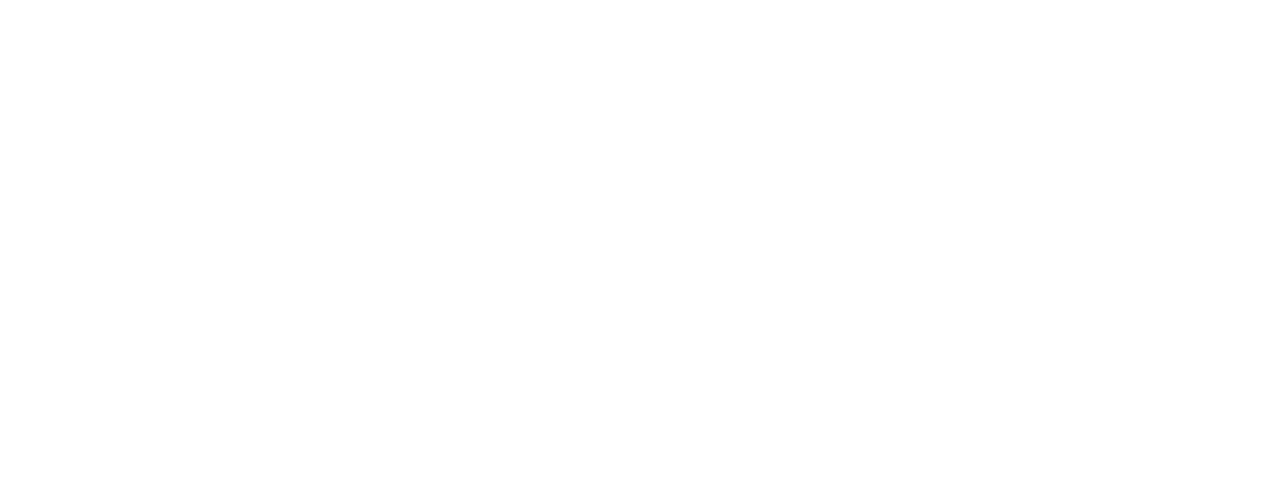
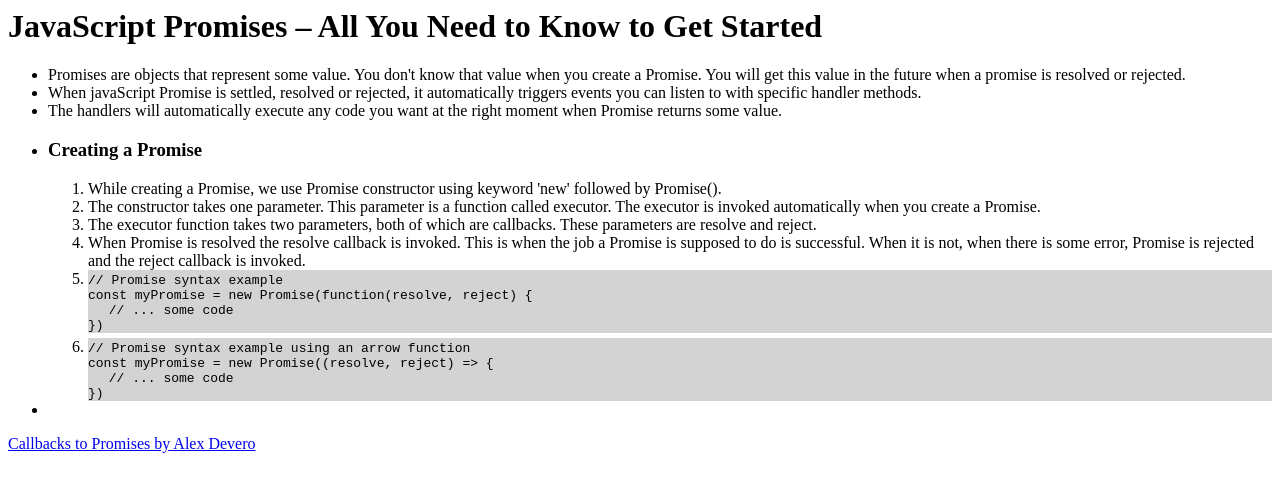
Before and after one commit to yugmani/callbacks-promise-alex, a website: page index.html in a window 1280 px wide. Drawn offline with Linux system fonts and the light colour scheme.

Commit message:
intro of promise

```diff
--- a/index.html
+++ b/index.html
@@ -1 +1,40 @@
-<div id="app"></div>
+<div id="app">
+  <h1>JavaScript Promises – All You Need to Know to Get Started</h1>
+  <ul>
+    <li>
+    Promises are objects that represent some value. You don't know that value when you create a Promise. You will get this value in the future when a promise is resolved or rejected.
+    </li>
+    <li>When javaScript Promise is settled, resolved or rejected, it automatically triggers events you can listen to with specific handler methods. </li>
+    <li>The handlers will automatically execute any code you want at the right moment when Promise returns some value. </li>
+    <li>
+    <h3>Creating a Promise</h3>
+    <ol>
+      <li>While creating a Promise, we use Promise constructor using keyword 'new' followed by Promise().
+      </li>
+      <li>The constructor takes one parameter. This parameter is a function called executor. The executor is invoked automatically when you create a Promise.</li>
+      <li>The executor function takes two parameters, both of which are callbacks. These parameters are resolve and reject.</li>
+      <li>When Promise is resolved the resolve callback is invoked. This is when the job a Promise is supposed to do is successful. When it is not, when there is some error, Promise is rejected and the reject callback is invoked.</li>
+      <li style="background-color:lightgray">
+      <code>// Promise syntax example<br>
+      const myPromise = new Promise(function(resolve, reject) {<br>
+      &emsp; // ... some code<br>
+      })
+      </code>
+      </li>
+      <li style="background-color:lightgray; margin-top:5px;">
+      <code>
+      // Promise syntax example using an arrow function<br>
+      const myPromise = new Promise((resolve, reject) => {<br>
+      &emsp; // ... some code<br>
+      })
+      </code>
+      </li>
+    </ol>
+    </li>
+    <li></li>
+  </ul>
+
+  <a href=https://blog.alexdevero.com/javascript-promises/"
+    >Callbacks to Promises by Alex Devero</a
+  >
+</div>
--- a/index.js
+++ b/index.js
@@ -1,6 +1,2 @@
 // Import stylesheets
 import './style.css';
-
-// Write Javascript code!
-const appDiv = document.getElementById('app');
-appDiv.innerHTML = `<h1>JS Starter</h1>`;
```
